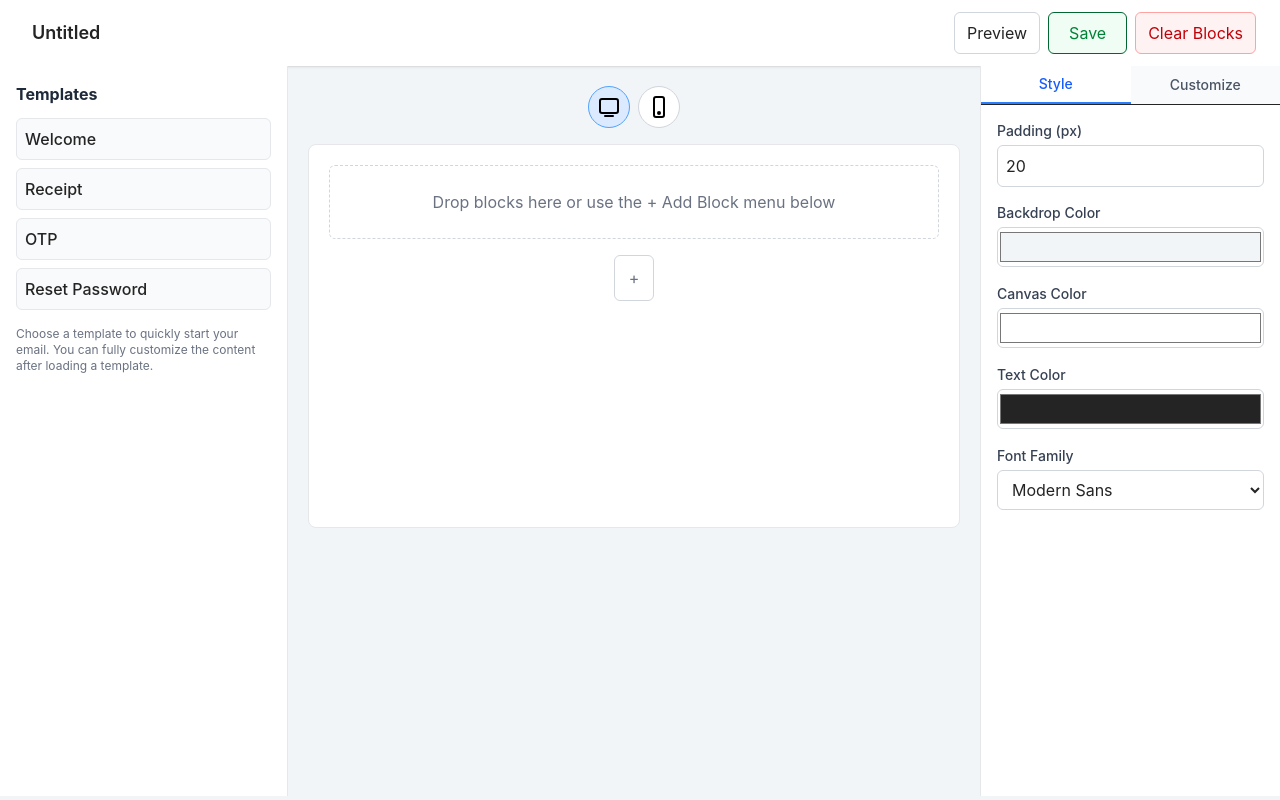
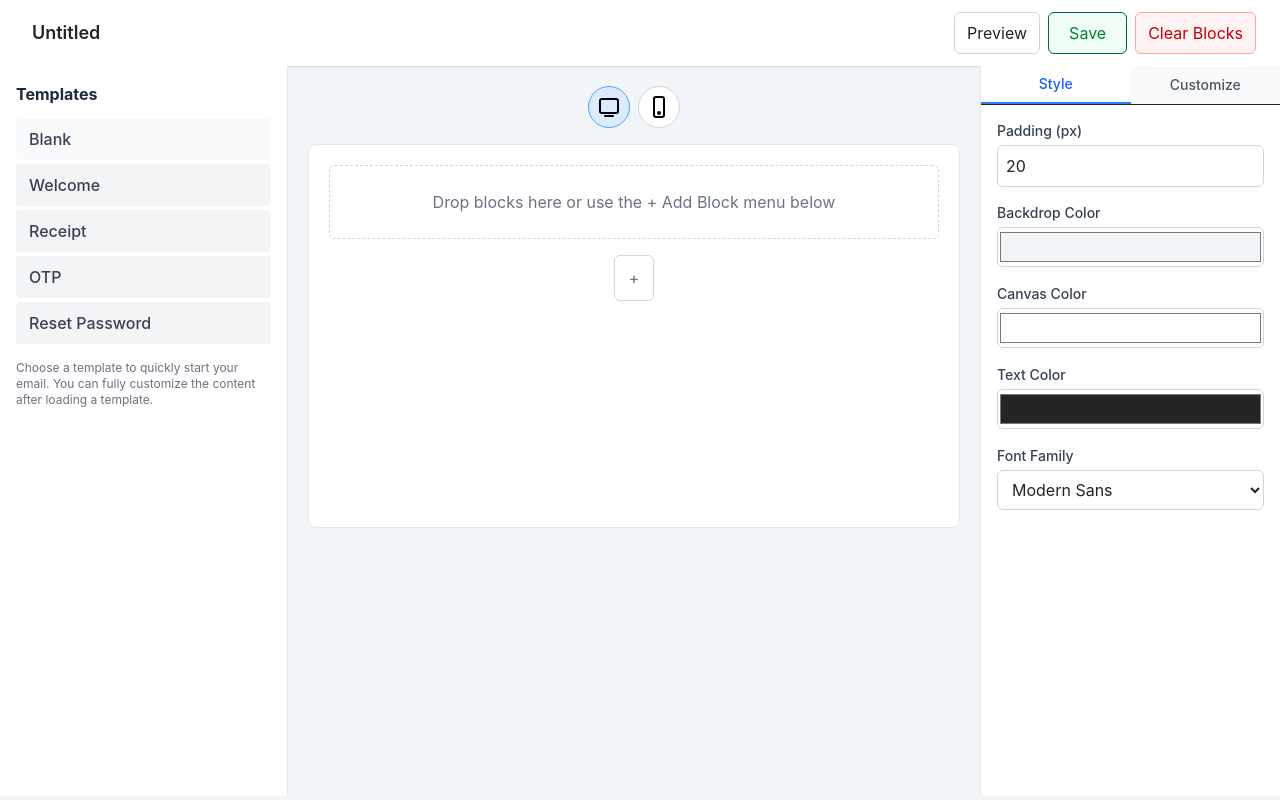
Before and after one commit to akhila-ibil/Email-Template-Library, a Next.js app: page /email-editor in a window 1280 px wide. Built offline with nearby package versions, Linux system fonts and the light colour scheme.

Commit message:
sidebar ui

```diff
--- a/src/component/Sidebar/Sidebar.tsx
+++ b/src/component/Sidebar/Sidebar.tsx
@@ -8,6 +8,10 @@ type SidebarProps = {
 };
 
 const defaultTemplates: Template[] = [
+  {
+    name: 'Blank',
+    blocks: [],
+  },
   {
     name: 'Welcome',
     blocks: [
@@ -69,17 +73,18 @@ export default function Sidebar({ onTemplateSelect }: SidebarProps) {
   return (
     <div className="w-72 border-r border-gray-200 p-4 bg-white flex flex-col" style={{ height: '100%' }}>
       <div className="font-bold mb-3 text-gray-800">Templates</div>
-      <div className="flex flex-col gap-2">
+      <ul className="flex flex-col gap-1">
         {defaultTemplates.map((tpl) => (
-          <button
+          <li
             key={tpl.name}
-            className="p-2 bg-gray-50 border border-gray-200 rounded-md text-left hover:bg-blue-50 transition-colors font-medium"
+            className="px-3 py-2 rounded cursor-pointer hover:bg-blue-50 transition-colors font-medium text-gray-700 border border-transparent hover:border-blue-200"
+            style={{ background: tpl.name === 'Blank' ? '#f9fafb' : '#f3f4f6' }}
             onClick={() => onTemplateSelect(tpl.blocks)}
           >
             {tpl.name}
-          </button>
+          </li>
         ))}
-      </div>
+      </ul>
       <div className="mt-4 text-gray-500 text-xs">
         Choose a template to quickly start your email. You can fully customize the content after loading a template.
       </div>
```
